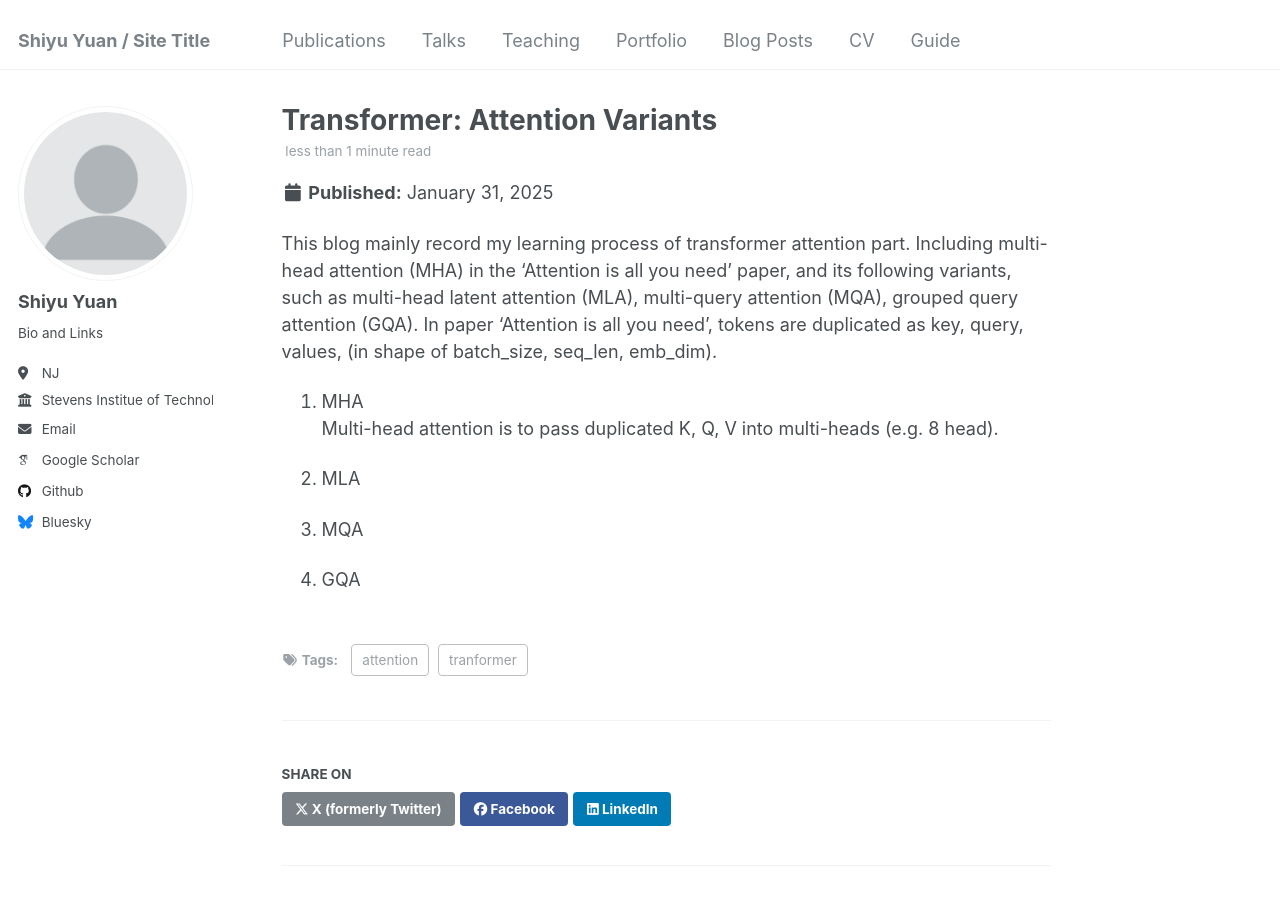
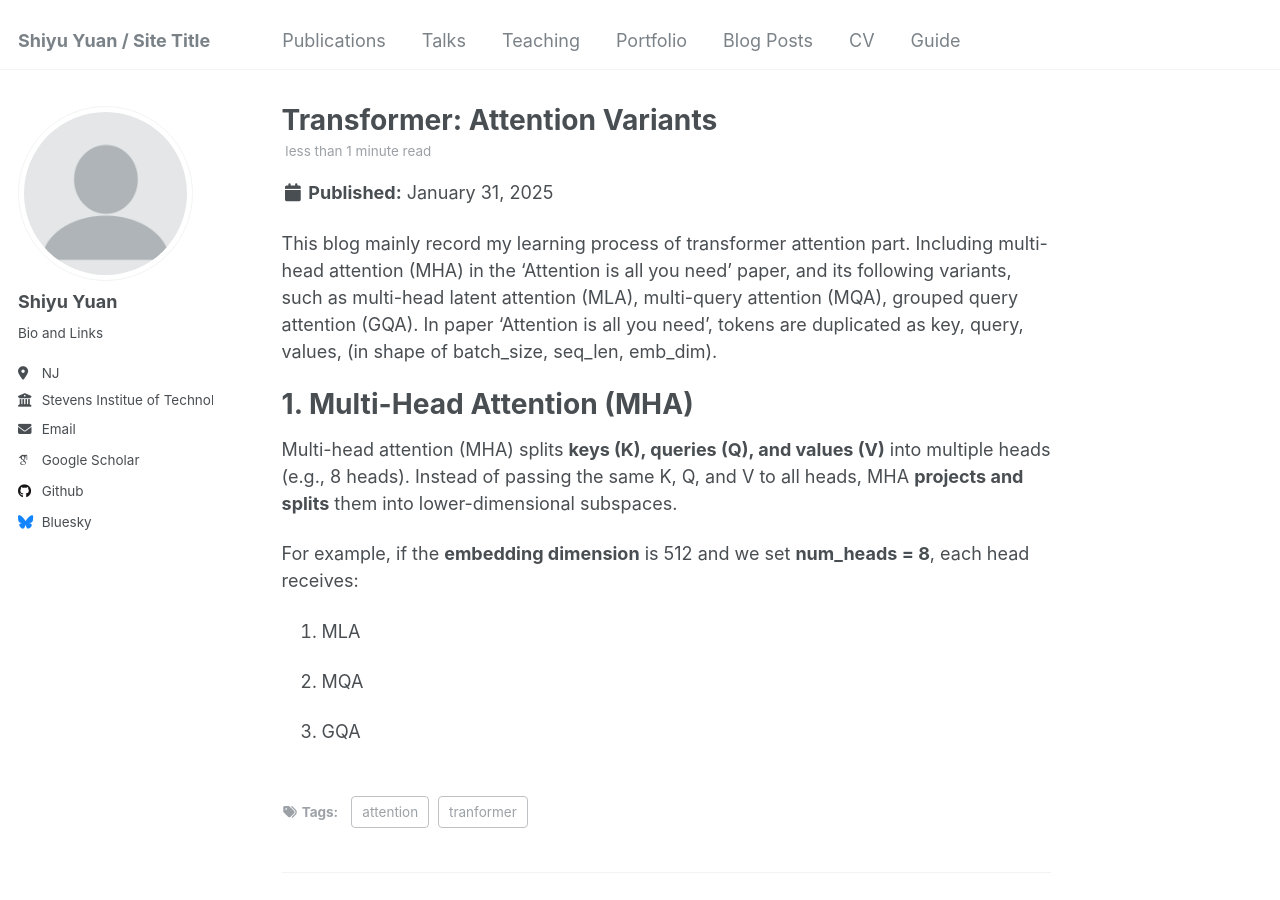
Before and after one commit to syyuan2021/syy2025, a Jekyll site: the page built from _posts/2025-01-31-blog-post-1.md, in a window 1280 px wide and 900 px high. Built offline with Jekyll 4.4.1, drawn with Linux system fonts in a browser that asks for light colours; some web fonts are replaced.

Commit message:
Update 2025-01-31-blog-post-1.md

```diff
--- a/_posts/2025-01-31-blog-post-1.md
+++ b/_posts/2025-01-31-blog-post-1.md
@@ -9,8 +9,13 @@ tags:
 
 This blog mainly record my learning process of transformer attention part. Including multi-head attention (MHA) in the 'Attention is all you need' paper, and its following variants,
 such as multi-head latent attention (MLA), multi-query attention (MQA), grouped query attention (GQA). In paper 'Attention is all you need', tokens are duplicated as key, query, values, (in shape of batch_size, seq_len, emb_dim).
-1. MHA
-Multi-head attention is to pass duplicated K, Q, V into multi-heads (e.g. 8 head).
+# 1. Multi-Head Attention (MHA)
+
+Multi-head attention (MHA) splits **keys (K), queries (Q), and values (V)** into multiple heads (e.g., 8 heads). Instead of passing the same K, Q, and V to all heads, MHA **projects and splits** them into lower-dimensional subspaces.
+
+For example, if the **embedding dimension** is 512 and we set **num_heads = 8**, each head receives:
+
+
 
 2. MLA
 
```
